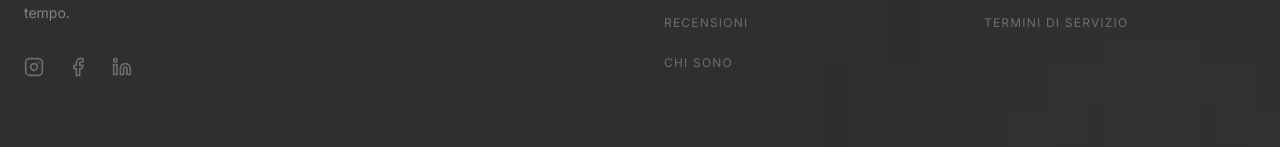
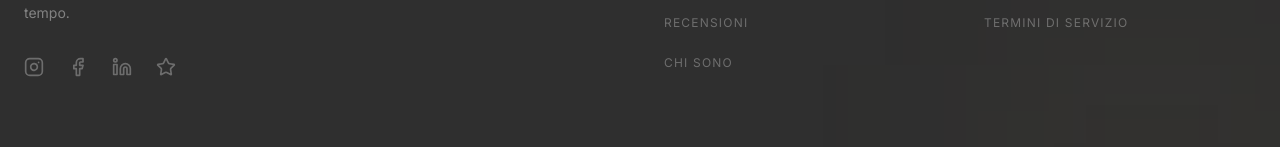
Before and after one commit to grivetto/gigi, a React (Vite) app: page / in a window 1280 px wide. Shown: the part 6530-6677 px from the top of the page. Built offline with nearby package versions, Linux system fonts and the light colour scheme; a web font is replaced by a local one.

Commit message:
feat: enable Google Review links and update README v0.0.4

```diff
--- a/src/components/Footer.jsx
+++ b/src/components/Footer.jsx
@@ -1,6 +1,6 @@
 import React from 'react';
 import { motion } from 'framer-motion';
-import { Instagram, Facebook, Linkedin, ArrowUp } from 'lucide-react';
+import { Instagram, Facebook, Linkedin, ArrowUp, Star } from 'lucide-react';
 
 const Footer = () => {
     const scrollToTop = () => {
@@ -33,6 +33,16 @@ const Footer = () => {
                                     <Icon size={20} />
                                 </motion.a>
                             ))}
+                            <motion.a
+                                whileHover={{ y: -3, color: '#C5A059' }}
+                                href="https://www.google.com/search?q=Vivirito+Maestria+Decò+Torino#lrd=0x47886d3c00000000:0x4f8e7b99c7336f38,1"
+                                target="_blank"
+                                rel="noopener noreferrer"
+                                className="text-white/30 transition-colors"
+                                title="Recensioni Google"
+                            >
+                                <Star size={20} />
+                            </motion.a>
                         </div>
                     </div>
 
--- a/src/components/Reviews.jsx
+++ b/src/components/Reviews.jsx
@@ -104,7 +104,7 @@ const Reviews = () => {
 
                 <div className="mt-16 text-center">
                     <a
-                        href="https://g.page/r/YOUR_COMPANY_ID/review"
+                        href="https://www.google.com/search?q=Vivirito+Maestria+Decò+Torino#lrd=0x47886d3c00000000:0x4f8e7b99c7336f38,1"
                         target="_blank"
                         rel="noopener noreferrer"
                         className="inline-flex items-center space-x-2 text-antracite hover:text-oro transition-colors text-xs uppercase tracking-[0.3em] gold-glow"
```
Also changed, not shown: 1 other file (tests, documents, lock files or other folders).
